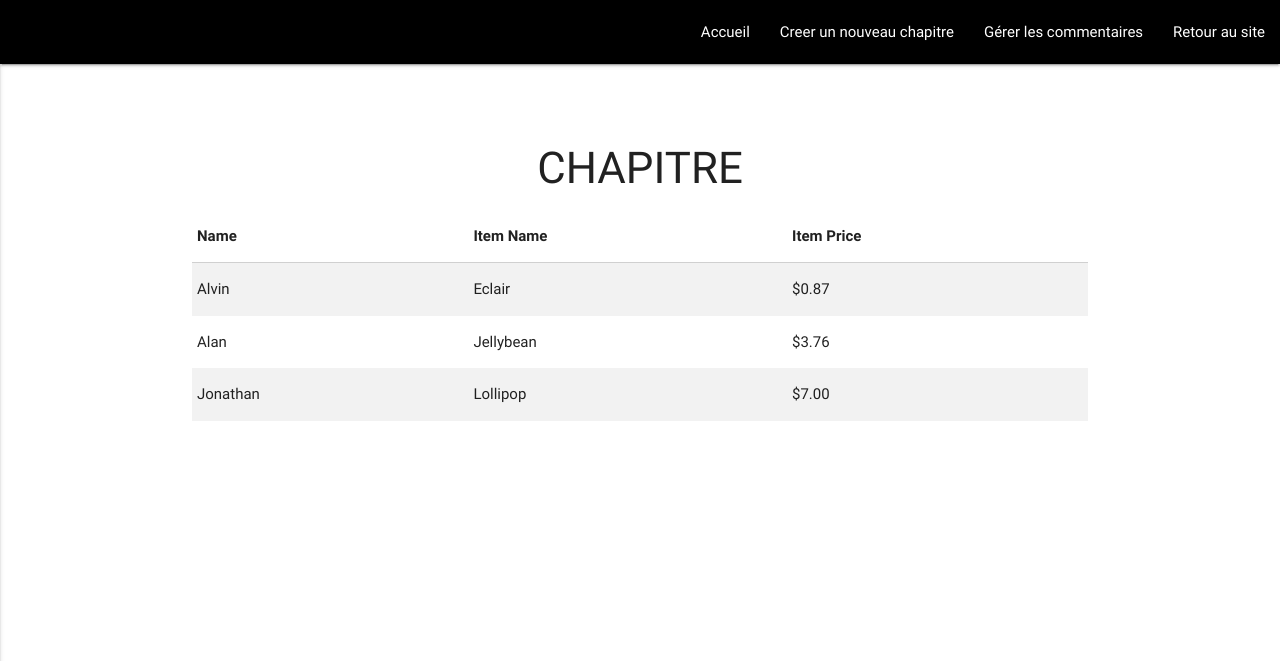
After one commit to DeCindy/Blog_Jean_Forteroche, a PHP site: page /view/backend/editChapterView.php in a window 1280 px wide. The commit adds this page. Shown: the top 661 px of the page. Run offline with PHP 8.4, Linux system fonts and the light colour scheme; some web fonts are replaced.

Commit message:
Ajouté editChapter et manageComments View + lien commentaires sur home

```diff
--- a/public/css/backend/style.css
+++ b/public/css/backend/style.css
@@ -22,6 +22,12 @@
     box-shadow: none;
 }
 
+/*///\\\ TEMPLATE \\\///*/
+
+nav {
+	margin-bottom: 80px;
+}
+
 /*///\\\ ADMIN VIEW \\\///*/
 
 #title {
--- /dev/null
+++ b/view/backend/editChapterView.php
@@ -0,0 +1,44 @@
+<?php $title = 'Administration - Chapitre'; ?>
+
+<?php ob_start(); ?>
+
+<header>
+	<h3 class="center">CHAPITRE</h3>
+
+</header>
+
+<section>
+	<div class="container">
+	    <table class="striped">
+	        <thead>
+	          <tr>
+	              <th>Name</th>
+	              <th>Item Name</th>
+	              <th>Item Price</th>
+	          </tr>
+	        </thead>
+
+	        <tbody>
+	          <tr>
+	            <td>Alvin</td>
+	            <td>Eclair</td>
+	            <td>$0.87</td>
+	          </tr>
+	          <tr>
+	            <td>Alan</td>
+	            <td>Jellybean</td>
+	            <td>$3.76</td>
+	          </tr>
+	          <tr>
+	            <td>Jonathan</td>
+	            <td>Lollipop</td>
+	            <td>$7.00</td>
+	          </tr>
+	        </tbody>
+	      </table>
+	</div>
+</section>
+
+<?php $content = ob_get_clean(); ?>
+
+<?php require('template.php'); ?>
--- a/view/backend/template.php
+++ b/view/backend/template.php
@@ -12,11 +12,12 @@
 
     <body>
         <nav>
-            <div class="nav-wrapper">
+            <div class="nav-wrapper black">
                   <a href="#" data-activates="mobile-demo" class="button-collapse"><i class="material-icons">menu</i></a>
                   <ul class="right hide-on-med-and-down">
-                    <li><a href="#">Creer un nouveau chapitre</a></li>
-                    <li><a href="#">Gérer les commentaires</a></li>
+                    <li><a href="index.php?action=adminView">Accueil</a></li>
+                    <li><a href="index.php?action=editChapter">Creer un nouveau chapitre</a></li>
+                    <li><a href="index.php?action=manageComments">Gérer les commentaires</a></li>
                     <li><a href="index.php?action=home">Retour au site</a></li>
                   </ul>
                   <ul class="side-nav" id="mobile-demo">
--- a/view/frontend/chapterView.php
+++ b/view/frontend/chapterView.php
@@ -41,7 +41,7 @@
 	  		</div>
 		</div>
 
-		<h4>Commentaires</h4>
+		<h4 id="commentaires">Commentaires</h4>
 
 		<?php
          while($data = $comments->fetch())
--- a/view/frontend/home.php
+++ b/view/frontend/home.php
@@ -55,7 +55,8 @@
                     $commentManager = new Blog\Model\CommentManager();
                     $maxComments = $commentManager->getMaxComment($data['id']);
                     ?>
-                    <span class="nbrComment"><?= $maxComments['nbr_id']; ?> commentaire(s)<i class="material-icons">chat_bubble_outline</i></span>
+                    <a class="black-text" href="index.php?action=chapterView&amp;id=<?=$data['id']?>&amp;idmax=<?=$maxId['id_max']?>&amp;#commentaires">
+                    <span class="nbrComment"><?= $maxComments['nbr_id']; ?> commentaire(s)<i class="material-icons">chat_bubble_outline</i></span></a>
                 </div>
 
                 <div class="collapsible-body">
```
Also changed, not shown: controller/backend.php (+10 -0 lines), index.php (+22 -0 lines), view/backend/manageCommentsView.php (added, +44 -0 lines).
